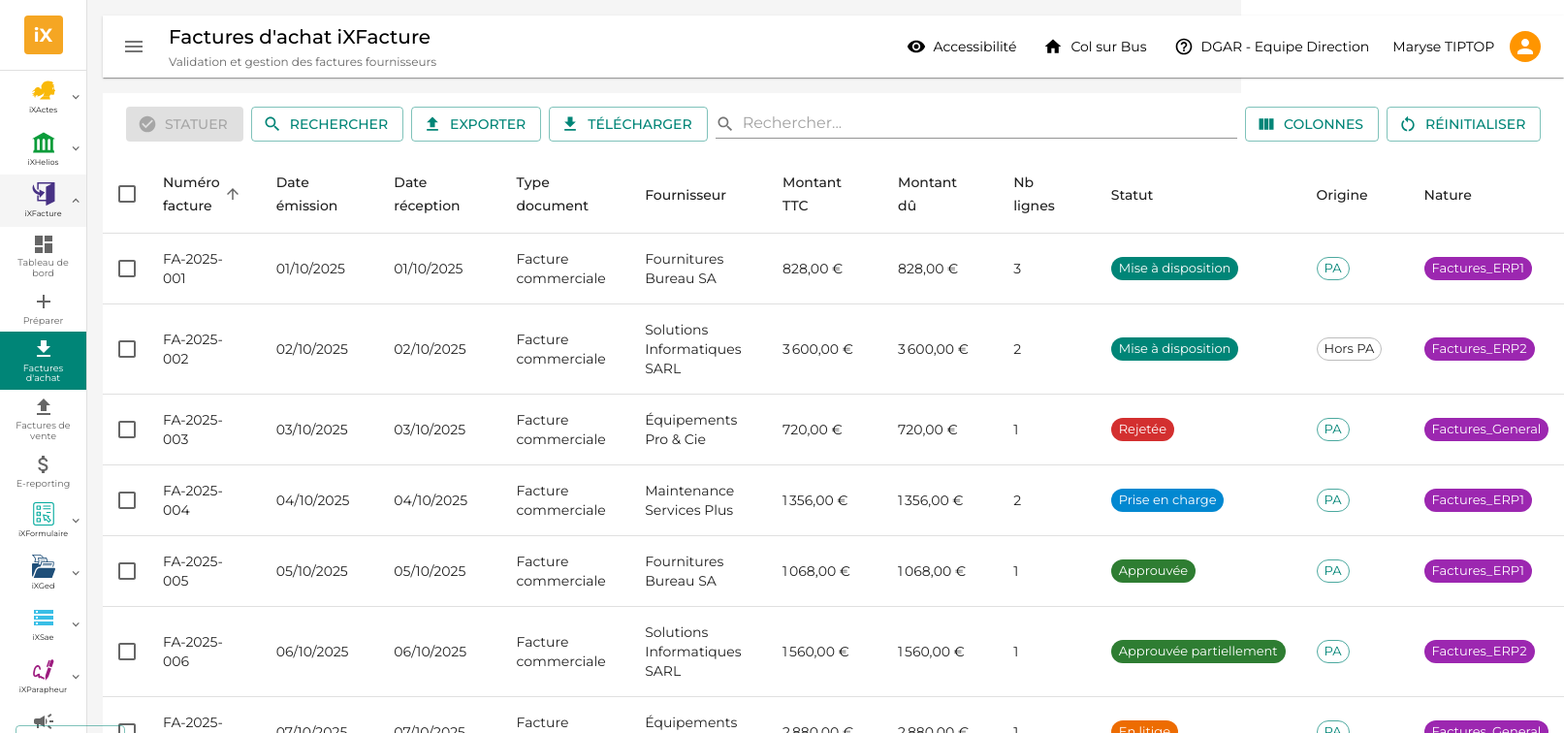
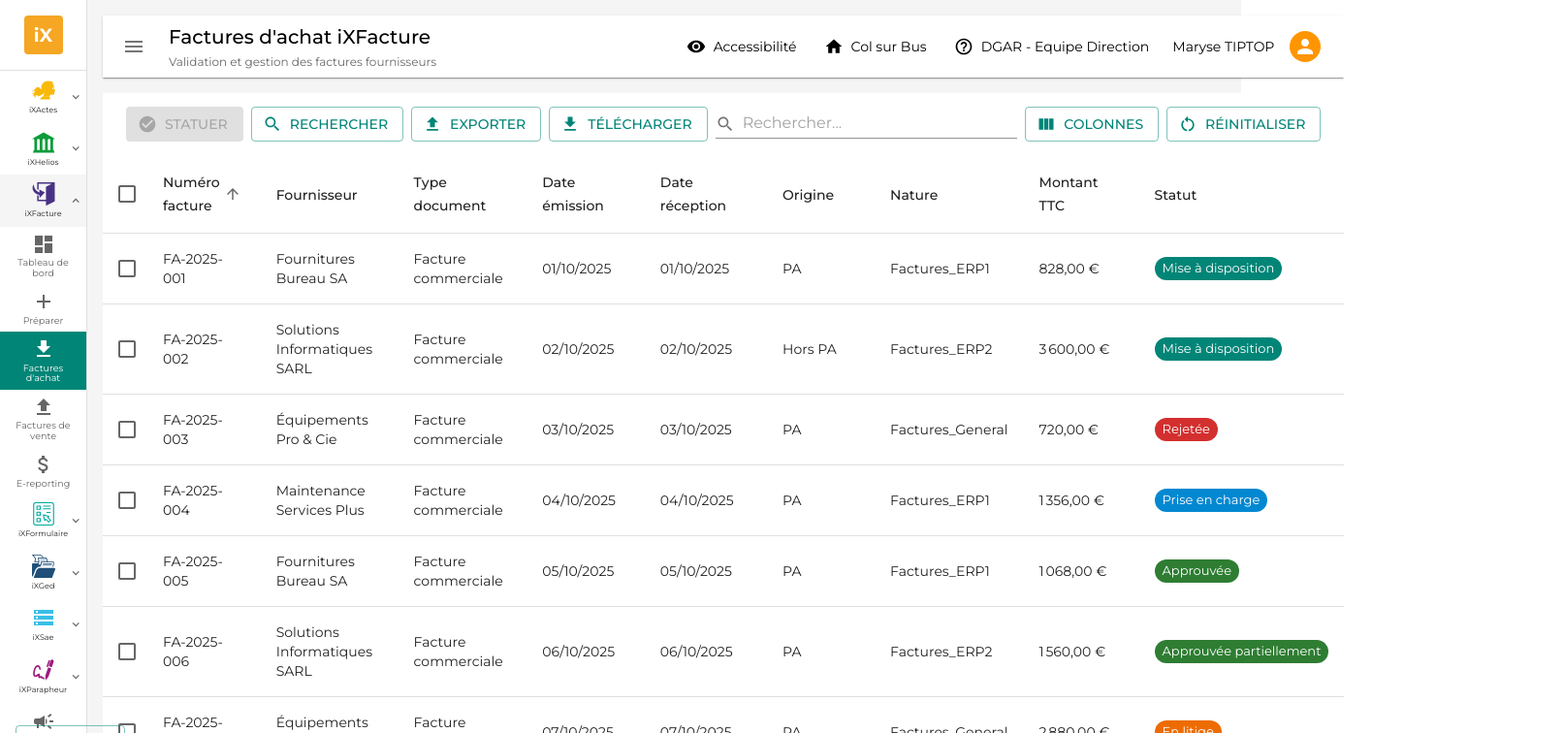
Before and after one commit to Saelian/maquettes_mui, a React (Vite) app: page /factures-achat-ixfacture in a window 1280 px wide. Shown: the top 756 px of the page at 97% size, 1613 px wide, since content can reach past the window. Built offline with nearby package versions, Linux system fonts and the light colour scheme.

Commit message:
Factures Achats - Fix divers

```diff
--- a/src/maquettes/FacturesAchatiXfacture.tsx
+++ b/src/maquettes/FacturesAchatiXfacture.tsx
@@ -457,17 +457,17 @@ const facturesAchatFictives: FactureAchat[] = [
 // Configuration des colonnes par défaut - Conformes EN16931
 const colonnesParDefaut: Colonne[] = [
   { id: 'numero', label: 'Numéro facture', codeBT: 'BT-1', visible: true, sortable: true },
+  { id: 'vendeur', label: 'Fournisseur', codeBT: 'BT-27', visible: true, sortable: true },
+  { id: 'typeDocument', label: 'Type document', codeBT: 'BT-3', visible: true, sortable: true },
   { id: 'dateEmission', label: 'Date émission', codeBT: 'BT-2', visible: true, sortable: true },
   { id: 'dateReception', label: 'Date réception', codeBT: '-', visible: true, sortable: true },
-  { id: 'typeDocument', label: 'Type document', codeBT: 'BT-3', visible: true, sortable: true },
-  { id: 'vendeur', label: 'Fournisseur', codeBT: 'BT-27', visible: true, sortable: true },
-  { id: 'montantTTC', label: 'Montant TTC', codeBT: 'BT-112', visible: true, sortable: true },
-  { id: 'montantDu', label: 'Montant dû', codeBT: 'BT-115', visible: true, sortable: true },
-  { id: 'devise', label: 'Devise', codeBT: 'BT-5', visible: false, sortable: true },
-  { id: 'nombreLignes', label: 'Nb lignes', codeBT: 'BG-25', visible: true, sortable: true },
-  { id: 'statut', label: 'Statut', codeBT: '-', visible: true, sortable: true },
   { id: 'origine', label: 'Origine', codeBT: '-', visible: true, sortable: true },
   { id: 'nature', label: 'Nature', codeBT: '-', visible: true, sortable: true },
+  { id: 'montantTTC', label: 'Montant TTC', codeBT: 'BT-112', visible: true, sortable: true },
+  { id: 'statut', label: 'Statut', codeBT: '-', visible: true, sortable: true },
+  { id: 'montantDu', label: 'Montant dû', codeBT: 'BT-115', visible: false, sortable: true },
+  { id: 'devise', label: 'Devise', codeBT: 'BT-5', visible: false, sortable: true },
+  { id: 'nombreLignes', label: 'Nb lignes', codeBT: 'BG-25', visible: false, sortable: true },
 ];
 
 // Historique fictif pour une facture
@@ -1160,22 +1160,9 @@ const FacturesAchatiXfacture = () => {
                                 />
                               );
                             case 'origine':
-                              return (
-                                <Chip
-                                  label={facture.origine}
-                                  color={facture.origine === 'PA' ? 'primary' : 'default'}
-                                  size="small"
-                                  variant="outlined"
-                                />
-                              );
+                              return facture.origine;
                             case 'nature':
-                              return (
-                                <Chip
-                                  label={facture.nature}
-                                  color="secondary"
-                                  size="small"
-                                />
-                              );
+                              return facture.nature;
                             case 'numero':
                               return facture.numero;
                             default:
```
